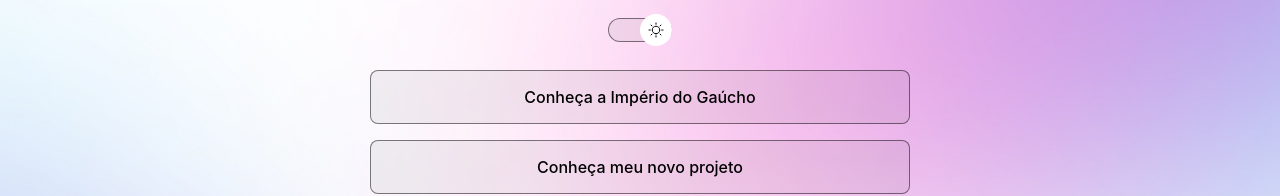
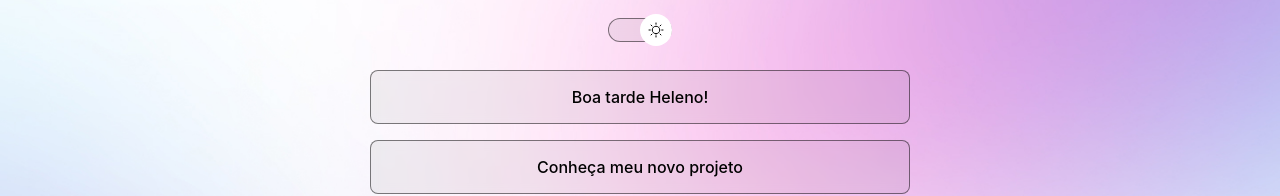
Before and after one commit to p-hipolito/Dev-Links, a plain HTML site: page index.html in a window 1280 px wide. Shown: the part 238-434 px from the top of the page. Drawn offline with nearby package versions, Linux system fonts and the light colour scheme; a web font is replaced by a local one.

```diff
--- a/index.html
+++ b/index.html
@@ -20,7 +20,7 @@
             <li>
                 <a href="https://www.instagram.com/imperiogauchoesteio/?hl=pt"
                 target="_blank">
-                    Conheça a Império do Gaúcho
+                    Boa tarde Heleno!
                 </a>
             </li>
             <li>
```
